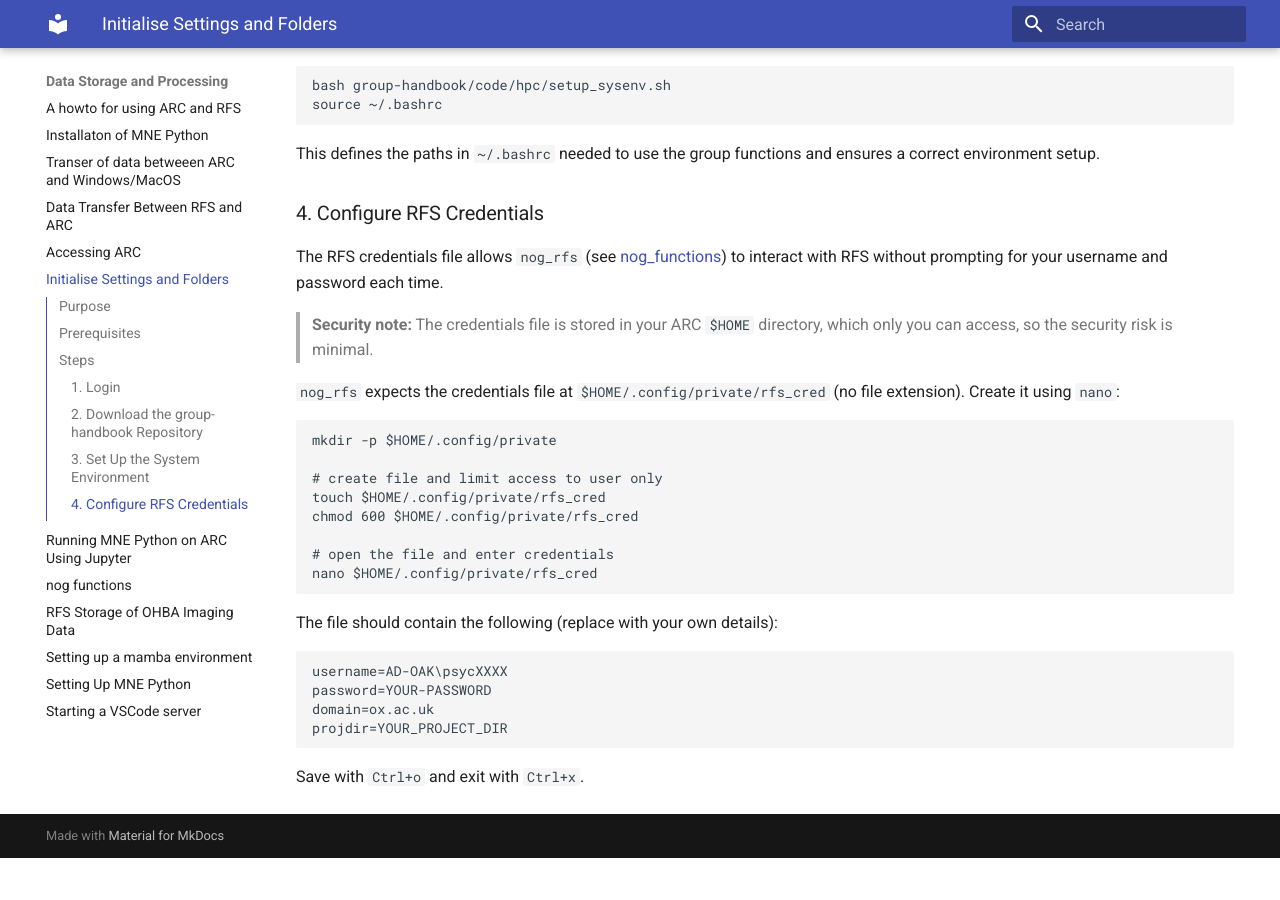
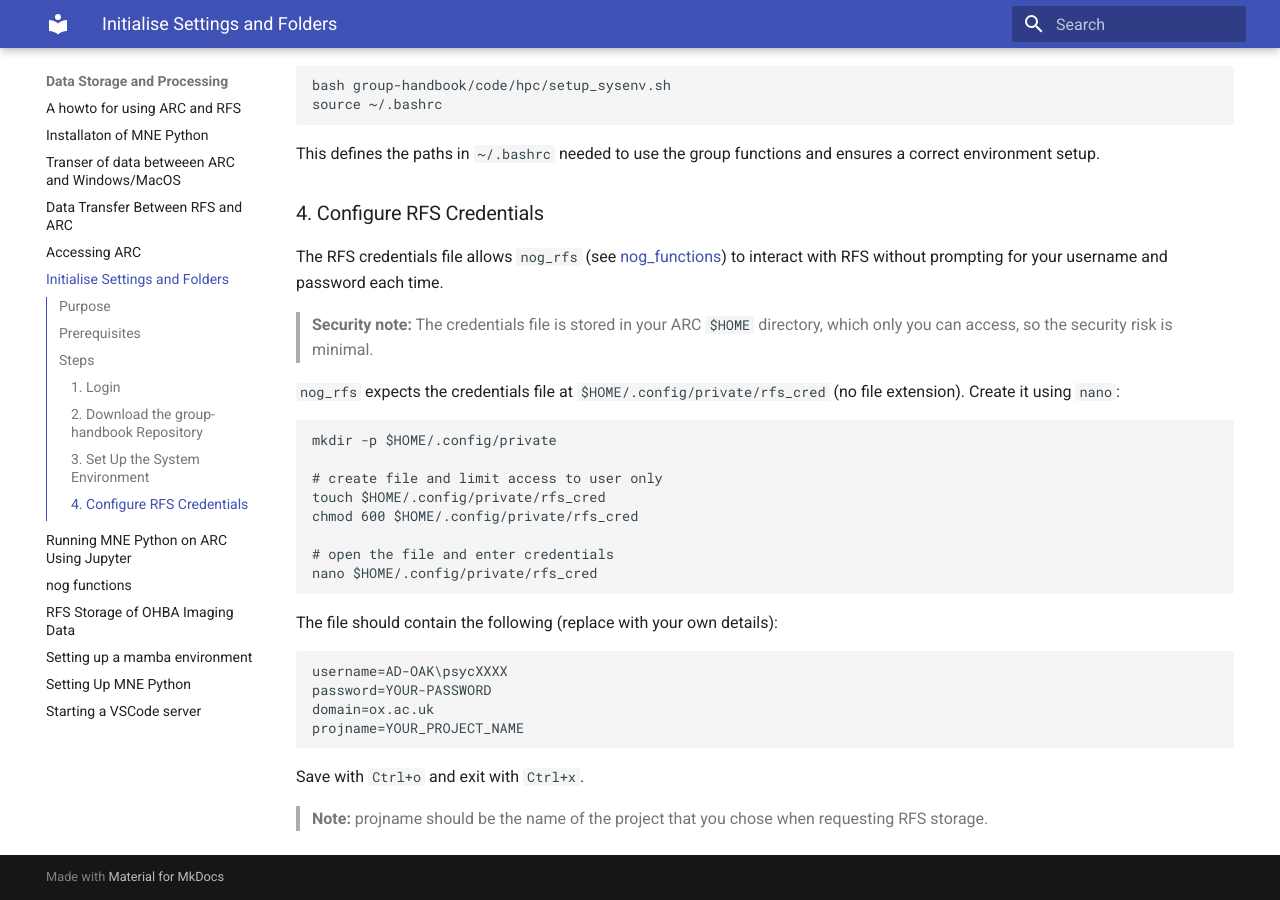
Before and after one commit to Neuronal-Oscillations/group-handbook, an MkDocs documentation site: the page built from docs/Data-Storage-and-Processing/initialise.md, in a window 1280 px wide and 900 px high, scrolled down 1014 px. Built offline with MkDocs 1.6.1 and Material for MkDocs 9.7.7, drawn with Linux system fonts in a browser that asks for light colours; before the commit the page ends 1872 px from its top, so only the background shows below that.

Commit message:
Update initialise.md

````diff
--- a/docs/Data-Storage-and-Processing/initialise.md
+++ b/docs/Data-Storage-and-Processing/initialise.md
@@ -57,6 +57,8 @@ The file should contain the following (replace with your own details):
 username=AD-OAK\psycXXXX
 password=YOUR-PASSWORD
 domain=ox.ac.uk
-projdir=YOUR_PROJECT_DIR
+projname=YOUR_PROJECT_NAME
 ```
 Save with `Ctrl+o` and exit with `Ctrl+x`.
+
+> **Note:** projname should be the name of the project that you chose when requesting RFS storage.
````
